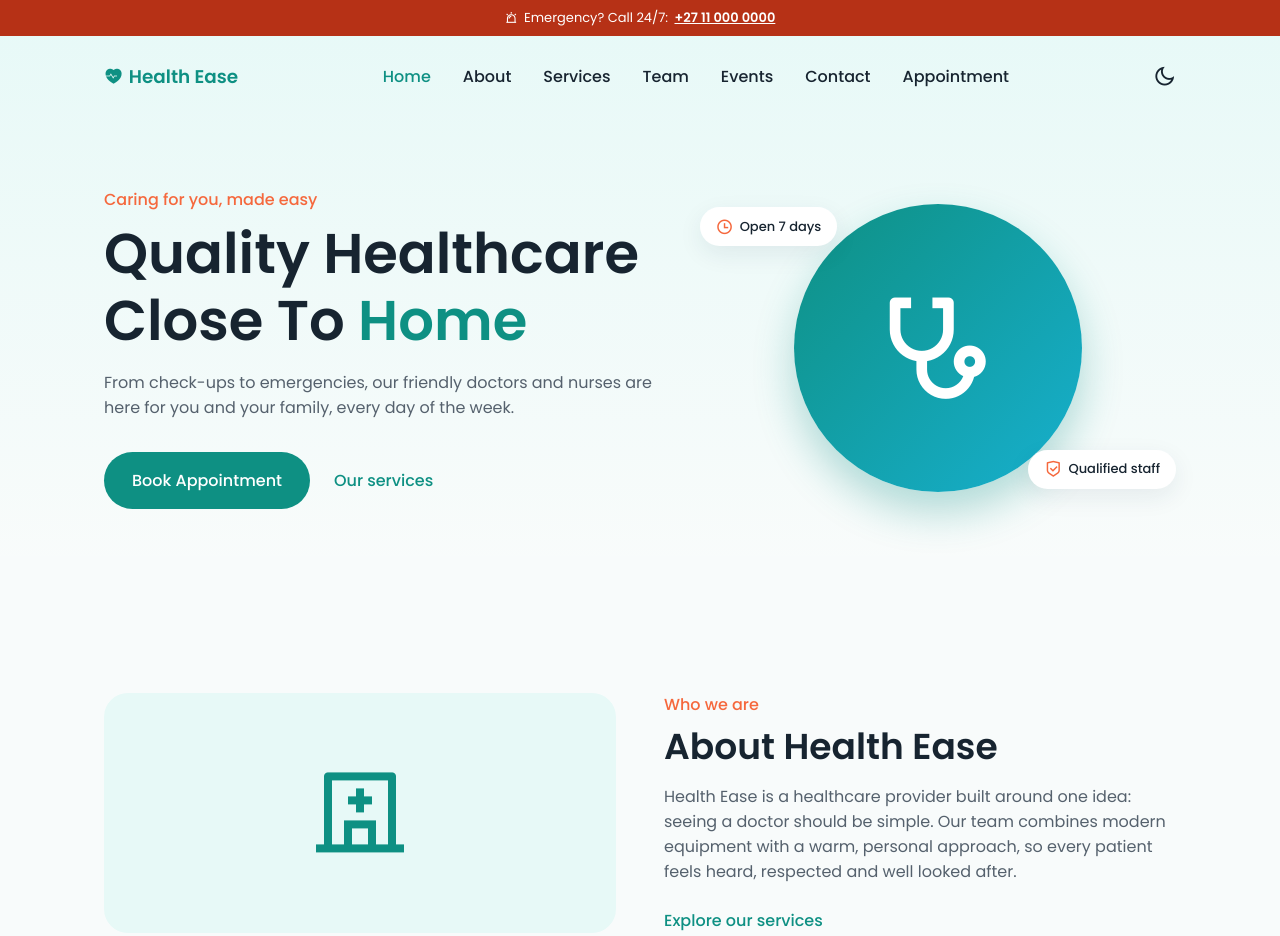
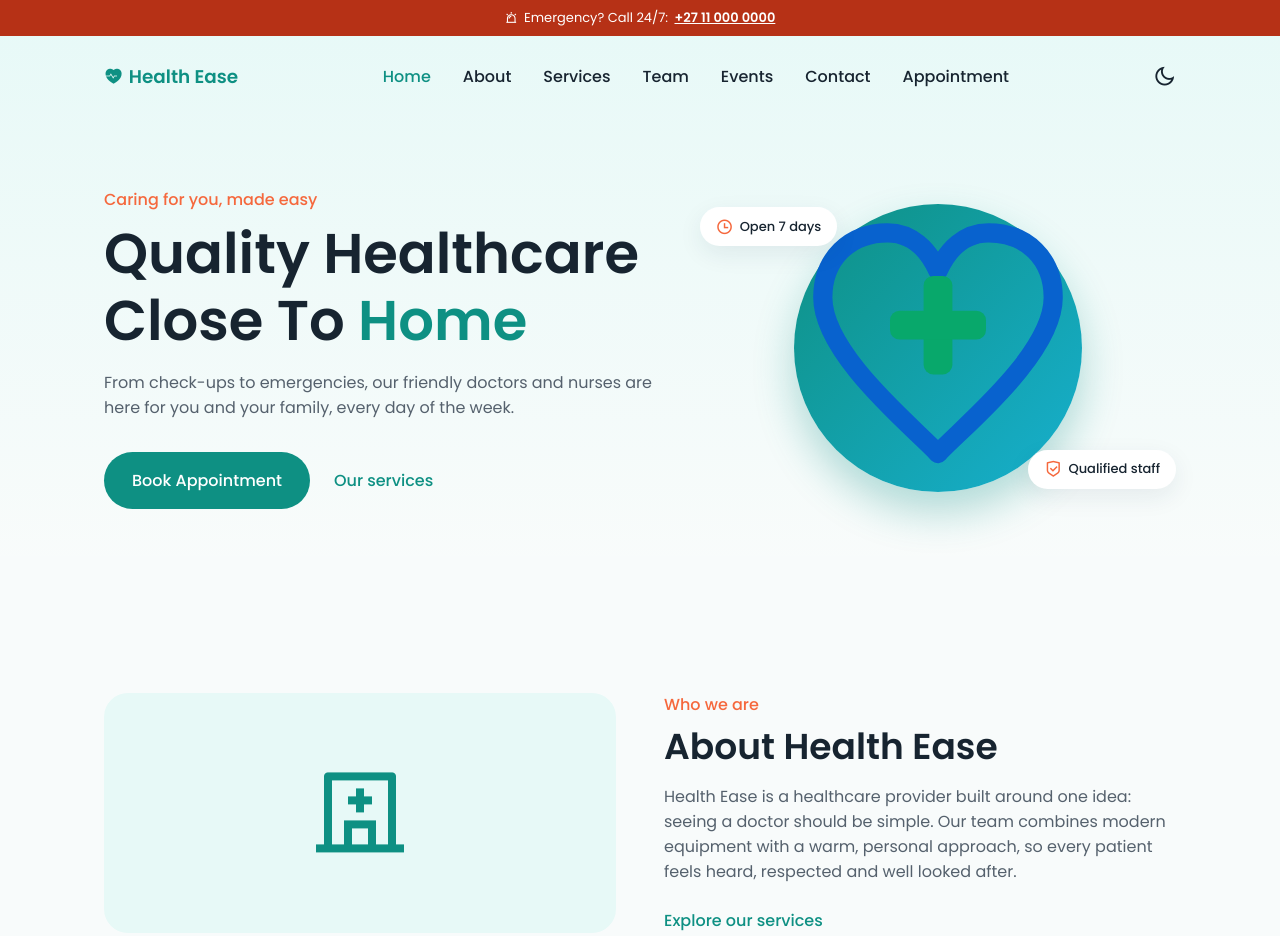
Before and after one commit to ndilisa/health-ease-landing-page, a plain HTML site: page index.html in a window 1280 px wide. Shown: the top 936 px of the page. Drawn offline with nearby package versions, Linux system fonts and the light colour scheme; some icons are missing.

Commit message:
Replaced the stethoscope icon with the SVG

```diff
--- a/index.html
+++ b/index.html
@@ -53,11 +53,41 @@
                   <a href="#services" class="button__link">Our services <i class="ri-arrow-right-long-line"></i></a>
                </div>
             </div>
-            <div class="home__visual">
-               <div class="home__circle"><i class="ri-stethoscope-line"></i></div>
-               <div class="home__badge home__badge-1"><i class="ri-time-line"></i> Open 7 days</div>
-               <div class="home__badge home__badge-2"><i class="ri-shield-check-line"></i> Qualified staff</div>
-            </div>
+<div class="home__visual">
+    <div class="home__circle">
+        <!-- Health Ease Brand Icon -->
+        <svg class="health-logo" viewBox="0 0 120 110"
+             xmlns="http://www.w3.org/2000/svg"
+             aria-label="Health Ease">
+
+            <path d="M60 99 C51 89 12 58 12 34
+                     C12 18 23 7 39 7
+                     C49 7 56 14 60 23
+                     C64 14 71 7 81 7
+                     C97 7 108 18 108 34
+                     C108 58 69 89 60 99 Z"
+                  fill="none"
+                  stroke="#0862CE"
+                  stroke-width="8"
+                  stroke-linecap="round"
+                  stroke-linejoin="round"/>
+
+            <rect x="54" y="25" width="12" height="41"
+                  rx="4" fill="#08A86B"/>
+
+            <rect x="40" y="39.5" width="40" height="12"
+                  rx="4" fill="#08A86B"/>
+        </svg>
+    </div>
+
+    <div class="home__badge home__badge-1">
+        <i class="ri-time-line"></i> Open 7 days
+    </div>
+
+    <div class="home__badge home__badge-2">
+        <i class="ri-shield-check-line"></i> Qualified staff
+    </div>
+</div>
          </div>
       </section>
 
```
